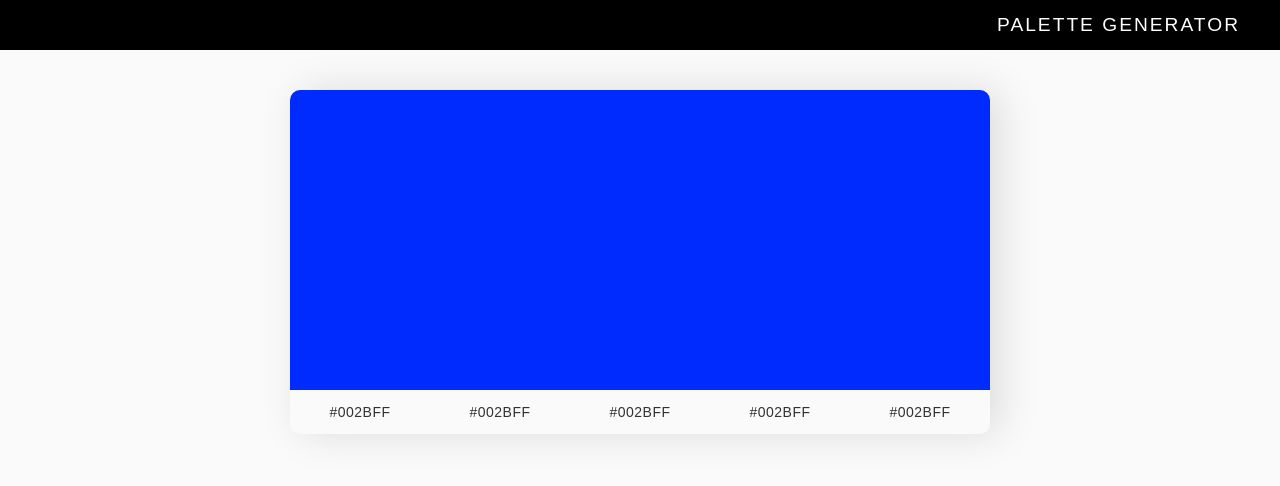
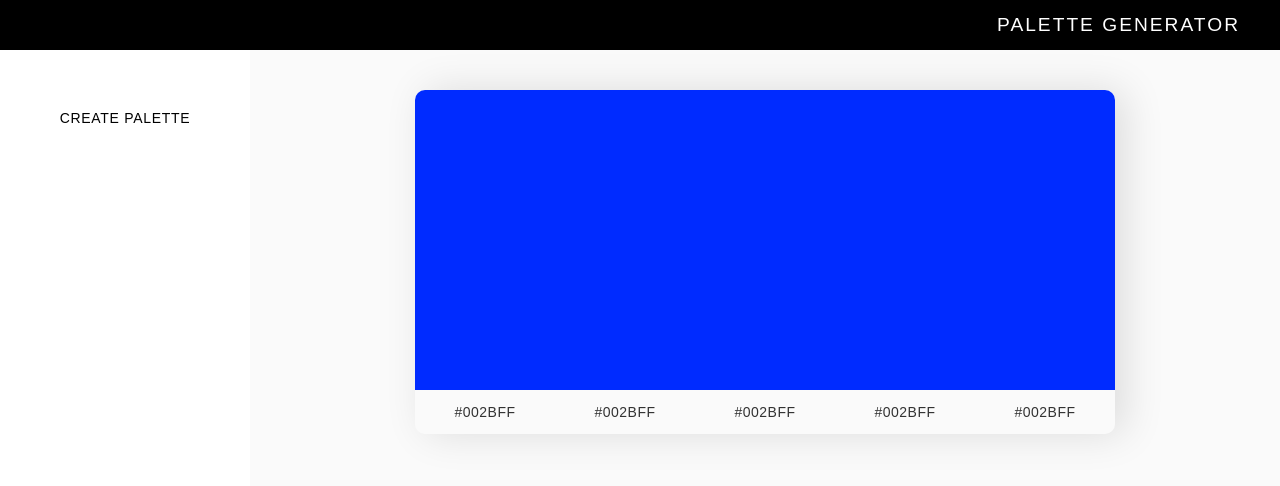
Before and after one commit to eTallang/palette-generator, an Angular app: page / in a window 1280 px wide. Shown: the top 486 px of the page. Built offline with nearby package versions, Linux system fonts and the light colour scheme; a web font is replaced by a local one.

Commit message:
feat(color): support monochromatic spectrum

```diff
--- a/src/app/app.component.html
+++ b/src/app/app.component.html
@@ -2,7 +2,16 @@
   <h1>Palette generator</h1>
 </header>
 <main>
+  <div class="sidenav">
+    <button (click)="generatePalette()" class="generate-palette-button">Create palette</button>
+  </div>
+
   <div class="colors">
-    <app-color *ngFor="let color of colors" [h]="color.hue" [s]="color.saturation" [l]="color.lightness"></app-color>
+    <app-color
+      *ngFor="let color of colors"
+      [h]="color.hue"
+      [s]="color.saturation"
+      [l]="color.lightness"
+    ></app-color>
   </div>
 </main>
--- a/src/app/app.component.scss
+++ b/src/app/app.component.scss
@@ -1,10 +1,12 @@
+$sidenav-height: 50px;
+
 header {
   background-color: var(--primary-color);
   padding: 0 40px;
   display: flex;
   align-items: center;
   justify-content: flex-end;
-  height: 50px;
+  height: $sidenav-height;
 
   h1 {
     color: white;
@@ -13,7 +15,37 @@ header {
 }
 
 main {
-  margin: 40px 0;
+  display: flex;
+  align-items: flex-start;
+}
+
+.sidenav {
+  background-color: white;
+  padding: 40px 20px;
+  min-width: 250px;
+  box-sizing: border-box;
+  height: calc(100vh - #{$sidenav-height});
+  box-sizing: border-box;
+  box-shadow: 0px 10 40px rgba(0, 0, 0, 0.12);
+  display: flex;
+  flex-direction: column;
+}
+
+.generate-palette-button {
+    align-self: flex-end;
+  text-transform: uppercase;
+  letter-spacing: 0.7px;
+  font-size: 0.875rem;
+  background: transparent;
+  border: none;
+  padding: 20px;
+  width: 100%;
+  cursor: pointer;
+  border-radius: 4px;
+
+  &:hover {
+    background-color: #eee;
+  }
 }
 
 .colors {
@@ -23,7 +55,8 @@ main {
   display: flex;
   width: 100%;
   max-width: 700px;
-  margin: 0 auto;
+  margin: 40px auto;
+  box-sizing: border-box;
 }
 
 app-color {
--- a/src/app/app.component.ts
+++ b/src/app/app.component.ts
@@ -1,5 +1,7 @@
 import { Component } from '@angular/core';
 import { HslColor } from './hsl-color';
+
+type ShadeMode = 'monochromatic' | 'triad' | 'complementary';
 
 @Component({
   selector: 'app-root',
@@ -14,4 +16,26 @@ export class AppComponent {
     { hue: 230, lightness: 50, saturation: 100 },
     { hue: 230, lightness: 50, saturation: 100 }
   ];
+  mode: ShadeMode = 'monochromatic';
+
+  generatePalette(): void {
+    const hue = this.randomHue();
+    this.colors.forEach(color => this.updateColor(color, hue, this.mode));
+  }
+
+  private updateColor(color: HslColor, hue: number, mode: ShadeMode): void {
+    if (mode === 'monochromatic') {
+      color.hue = hue;
+      color.saturation = this.randomPercent();
+      color.lightness = this.randomPercent();
+    }
+  }
+
+  private randomHue(): number {
+    return Math.random() * 360;
+  }
+
+  private randomPercent(): number {
+    return Math.random() * 100;
+  }
 }
```
